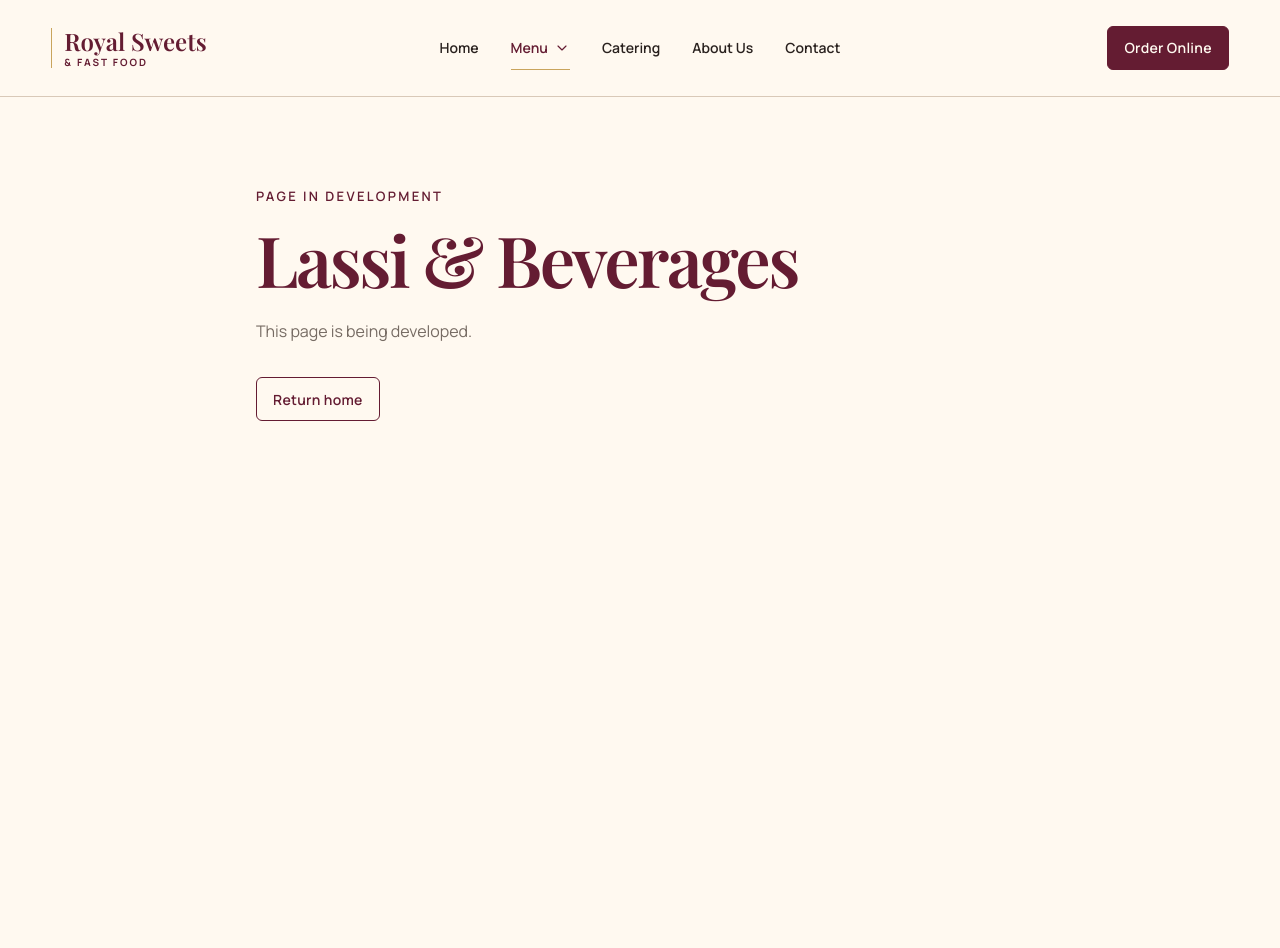
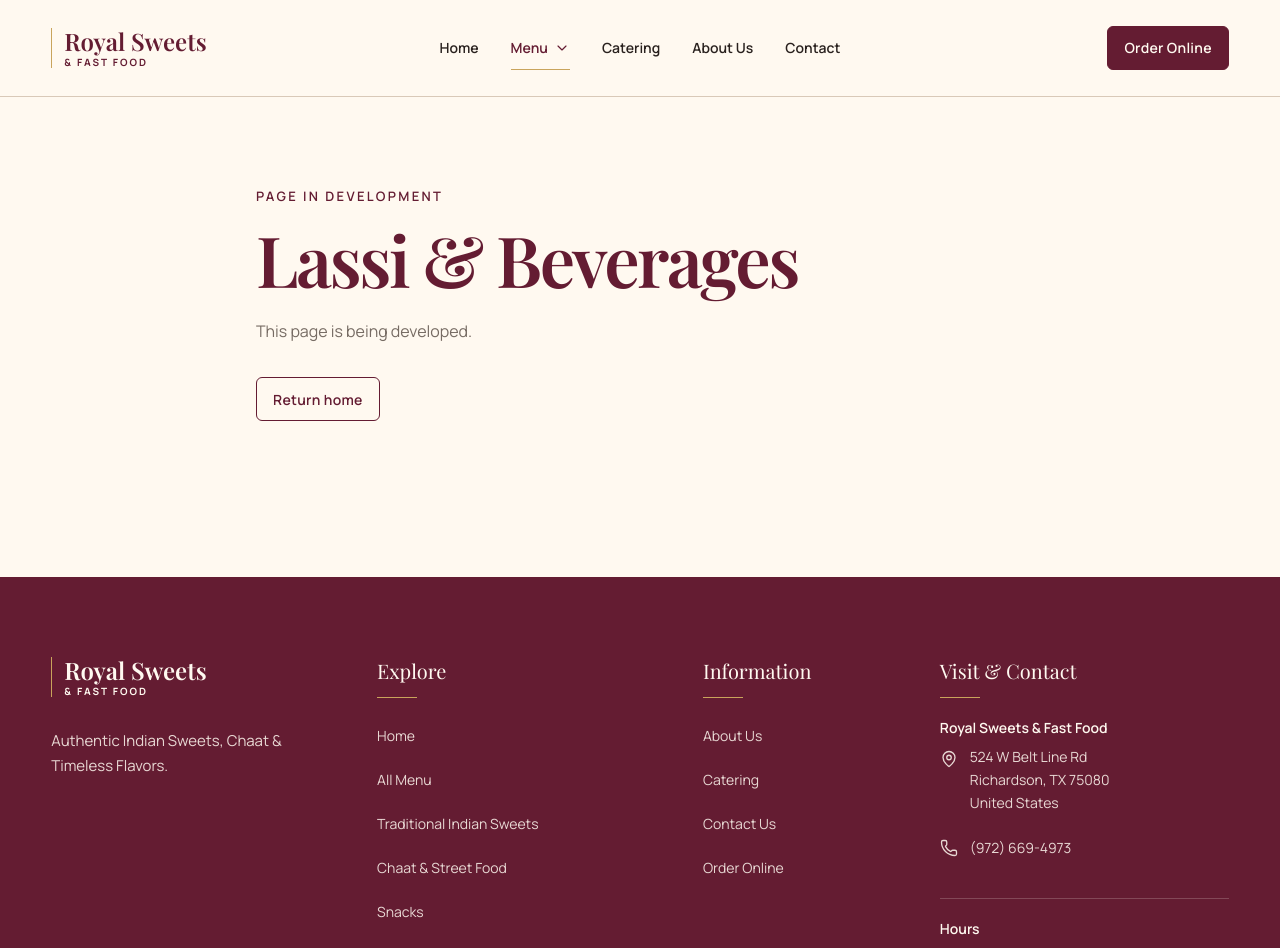
Before and after one commit to Bharatneutrosys/royal-sweets, a Next.js app: page /menu/beverages in a window 1280 px wide. Shown: the top 948 px of the page. Before the commit the page ends 800 px from the top, so only its background shows below. Built offline with nearby package versions, Linux system fonts and the light colour scheme; a web font is replaced by a local one.

Commit message:
Stage 3.3: Build premium footer and global layout

```diff
--- a/src/app/globals.css
+++ b/src/app/globals.css
@@ -134,6 +134,10 @@ button:not(:disabled) {
   outline-offset: 3px;
 }
 
+.site-footer :focus-visible {
+  outline-color: var(--color-on-primary);
+}
+
 @layer components {
   .ui-button {
     transition-property: background-color, border-color, color, transform;
@@ -152,6 +156,10 @@ button:not(:disabled) {
 
   .section-space {
     padding-block: var(--section-space);
+  }
+
+  .site-content > main {
+    flex: 1;
   }
 
   .surface-panel {
--- a/src/app/layout.tsx
+++ b/src/app/layout.tsx
@@ -1,5 +1,6 @@
 import type { Metadata } from "next";
 import { Manrope, Playfair_Display } from "next/font/google";
+import { SiteFooter } from "@/components/layout/SiteFooter";
 import { SiteHeader } from "@/components/layout/SiteHeader";
 import "./globals.css";
 
@@ -26,7 +27,9 @@ export default function RootLayout({
 }: Readonly<{ children: React.ReactNode }>) {
   return (
     <html lang="en">
-      <body className={`${playfair.variable} ${manrope.variable}`}>
+      <body
+        className={`${playfair.variable} ${manrope.variable} flex min-h-dvh flex-col`}
+      >
         <a
           href="#main-content"
           className="sr-only focus:fixed focus:top-3 focus:left-3 focus:z-50 focus:rounded-control focus:bg-surface focus:px-4 focus:py-2 focus:text-primary focus:shadow-surface focus:not-sr-only"
@@ -34,7 +37,8 @@ export default function RootLayout({
           Skip to content
         </a>
         <SiteHeader />
-        {children}
+        <div className="site-content flex flex-1 flex-col">{children}</div>
+        <SiteFooter />
       </body>
     </html>
   );
--- a/src/components/layout/BrandLogo.tsx
+++ b/src/components/layout/BrandLogo.tsx
@@ -1,19 +1,31 @@
 import Link from "next/link";
+import { business } from "@/lib/business";
+import { classNames } from "@/lib/classNames";
 
-export function BrandLogo() {
+export function BrandLogo({ inverse = false }: { inverse?: boolean }) {
   return (
     <Link
-      id="site-brand-link"
+      id={inverse ? undefined : "site-brand-link"}
       href="/"
-      aria-label="Royal Sweets & Fast Food, home"
+      aria-label={`${business.name}, home`}
       className="inline-flex min-w-0 items-center gap-2 no-underline sm:gap-3"
     >
       <span aria-hidden="true" className="h-10 w-px shrink-0 bg-antique-gold" />
       <span className="flex min-w-0 flex-col">
-        <span className="font-display text-lg leading-none font-semibold whitespace-nowrap text-primary sm:text-xl lg:text-2xl">
+        <span
+          className={classNames(
+            "font-display text-lg leading-none font-semibold whitespace-nowrap sm:text-xl lg:text-2xl",
+            inverse ? "text-on-primary" : "text-primary",
+          )}
+        >
           Royal Sweets
         </span>
-        <span className="mt-1 font-body text-[0.625rem] leading-none font-bold tracking-[0.2em] whitespace-nowrap text-primary uppercase">
+        <span
+          className={classNames(
+            "mt-1 font-body text-[0.625rem] leading-none font-bold tracking-[0.2em] whitespace-nowrap uppercase",
+            inverse ? "text-on-primary" : "text-primary",
+          )}
+        >
           &amp; Fast Food
         </span>
       </span>
--- a/src/components/layout/MobileNavigation.tsx
+++ b/src/components/layout/MobileNavigation.tsx
@@ -5,11 +5,11 @@ import Link from "next/link";
 import { usePathname } from "next/navigation";
 import { ChevronDown, Menu, X } from "lucide-react";
 import { ButtonLink } from "@/components/ui/Button";
+import { orderingUrl } from "@/lib/business";
 import { classNames } from "@/lib/classNames";
 import {
   isNavigationActive,
   menuCategories,
-  orderingUrl,
   siteLinks,
 } from "@/lib/siteNavigation";
 
--- /dev/null
+++ b/src/components/layout/SiteFooter.tsx
@@ -0,0 +1,183 @@
+import Link from "next/link";
+import { MapPin, Phone } from "lucide-react";
+import { BrandLogo } from "@/components/layout/BrandLogo";
+import { Container } from "@/components/shared/Container";
+import { business, mapsDirectionsUrl } from "@/lib/business";
+import { menuCategories, siteLinks } from "@/lib/siteNavigation";
+
+const informationLinks = siteLinks
+  .filter(
+    ({ href }) =>
+      href === "/about" || href === "/catering" || href === "/contact",
+  )
+  .sort((first, second) => first.label.localeCompare(second.label));
+
+const footerLinkClasses =
+  "inline-flex min-h-11 items-center rounded-control text-sm leading-snug text-on-primary/85 no-underline transition-colors duration-[var(--duration-fast)] hover:text-on-primary";
+
+export function SiteFooter() {
+  return (
+    <footer className="site-footer bg-primary text-on-primary">
+      <Container>
+        <div className="grid gap-x-10 gap-y-10 py-14 md:grid-cols-2 md:gap-y-14 md:py-18 lg:grid-cols-[1.25fr_1.25fr_0.85fr_1.3fr] lg:gap-x-12 lg:py-20">
+          <div>
+            <BrandLogo inverse />
+            <p className="mt-6 max-w-xs text-supporting leading-relaxed text-on-primary/85">
+              {business.description}
+            </p>
+            {business.socialLinks.length > 0 && (
+              <nav aria-label="Social media" className="mt-6">
+                <ul className="flex flex-wrap gap-x-5 gap-y-1">
+                  {business.socialLinks.map(({ platform, label, href }) => (
+                    <li key={platform}>
+                      <a
+                        href={href}
+                        target="_blank"
+                        rel="noopener noreferrer"
+                        className={footerLinkClasses}
+                      >
+                        {label}
+                      </a>
+                    </li>
+                  ))}
+                </ul>
+              </nav>
+            )}
+          </div>
+
+          <nav aria-labelledby="footer-explore-heading">
+            <h2
+              id="footer-explore-heading"
+              className="font-display text-xl text-on-primary"
+            >
+              Explore
+            </h2>
+            <span
+              aria-hidden="true"
+              className="mt-3 block h-px w-10 bg-antique-gold"
+            />
+            <ul className="mt-4">
+              <li>
+                <Link href={siteLinks[0].href} className={footerLinkClasses}>
+                  {siteLinks[0].label}
+                </Link>
+              </li>
+              {menuCategories.map(({ href, label }) => (
+                <li key={href}>
+                  <Link href={href} className={footerLinkClasses}>
+                    {label}
+                  </Link>
+                </li>
+              ))}
+            </ul>
+          </nav>
+
+          <nav aria-labelledby="footer-information-heading">
+            <h2
+              id="footer-information-heading"
+              className="font-display text-xl text-on-primary"
+            >
+              Information
+            </h2>
+            <span
+              aria-hidden="true"
+              className="mt-3 block h-px w-10 bg-antique-gold"
+            />
+            <ul className="mt-4">
+              {informationLinks.map(({ href, label }) => (
+                <li key={href}>
+                  <Link href={href} className={footerLinkClasses}>
+                    {href === "/contact" ? "Contact Us" : label}
+                  </Link>
+                </li>
+              ))}
+              <li>
+                <a
+                  href={business.orderingUrl}
+                  target="_blank"
+                  rel="noopener noreferrer"
+                  aria-label="Order Online (opens in a new tab)"
+                  className={footerLinkClasses}
+                >
+                  Order Online
+                </a>
+              </li>
+            </ul>
+          </nav>
+
+          <div>
+            <h2 className="font-display text-xl text-on-primary">
+              Visit &amp; Contact
+            </h2>
+            <span
+              aria-hidden="true"
+              className="mt-3 block h-px w-10 bg-antique-gold"
+            />
+            <address className="mt-5 not-italic">
+              <p className="mb-2 text-sm font-semibold text-on-primary">
+                {business.name}
+              </p>
+              <a
+                href={mapsDirectionsUrl}
+                target="_blank"
+                rel="noopener noreferrer"
+                aria-label={`Get directions to ${business.name} (opens in a new tab)`}
+                className="inline-flex min-h-11 items-start gap-3 rounded-control text-sm leading-relaxed text-on-primary/85 no-underline transition-colors duration-[var(--duration-fast)] hover:text-on-primary"
+              >
+                <MapPin
+                  aria-hidden="true"
+                  size={18}
+                  strokeWidth={1.75}
+                  className="mt-1 shrink-0"
+                />
+                <span>
+                  {business.address.street}
+                  <br />
+                  {business.address.city}, {business.address.state}{" "}
+                  {business.address.postalCode}
+                  <br />
+                  {business.address.country}
+                </span>
+              </a>
+              <a
+                href={business.phone.href}
+                aria-label={`Call ${business.name} at ${business.phone.display}`}
+                className="mt-3 inline-flex min-h-11 items-center gap-3 rounded-control text-sm text-on-primary/85 no-underline transition-colors duration-[var(--duration-fast)] hover:text-on-primary"
+              >
+                <Phone aria-hidden="true" size={18} strokeWidth={1.75} />
+                {business.phone.display}
+              </a>
+            </address>
+            <div className="mt-7 border-t border-on-primary/20 pt-5">
+              <h3 className="font-body text-sm font-semibold text-on-primary">
+                Hours
+              </h3>
+              {business.hours.status === "confirmed" ? (
+                <dl className="mt-2 space-y-1 text-sm text-on-primary/85">
+                  {business.hours.schedule.map(({ day, hours }) => (
+                    <div key={day} className="flex justify-between gap-4">
+                      <dt>{day}</dt>
+                      <dd>{hours}</dd>
+                    </div>
+                  ))}
+                </dl>
+              ) : (
+                <p className="mt-2 text-sm text-on-primary/85">
+                  Call for current hours:{" "}
+                  <a href={business.phone.href} className={footerLinkClasses}>
+                    {business.phone.display}
+                  </a>
+                </p>
+              )}
+            </div>
+          </div>
+        </div>
+        <div className="border-t border-on-primary/20 py-6 text-sm text-on-primary/80">
+          <p>
+            © {new Date().getFullYear()} {business.name}. All Rights Reserved.
+          </p>
+        </div>
+      </Container>
+    </footer>
+  );
+}
--- a/src/components/layout/SiteHeader.tsx
+++ b/src/components/layout/SiteHeader.tsx
@@ -3,7 +3,7 @@ import { DesktopNavigation } from "@/components/layout/DesktopNavigation";
 import { MobileNavigation } from "@/components/layout/MobileNavigation";
 import { Container } from "@/components/shared/Container";
 import { ButtonLink } from "@/components/ui/Button";
-import { orderingUrl } from "@/lib/siteNavigation";
+import { orderingUrl } from "@/lib/business";
 
 export function SiteHeader() {
   return (
--- /dev/null
+++ b/src/lib/business.ts
@@ -0,0 +1,53 @@
+export type BusinessHours =
+  | { status: "unconfirmed" }
+  | {
+      status: "confirmed";
+      schedule: readonly { day: string; hours: string }[];
+    };
+
+export type SocialLink = {
+  platform: "facebook" | "instagram" | "google-business";
+  label: string;
+  href: string;
+};
+
+type BusinessConfig = {
+  name: string;
+  description: string;
+  address: {
+    street: string;
+    city: string;
+    state: string;
+    postalCode: string;
+    country: string;
+  };
+  phone: { display: string; href: string };
+  orderingUrl: string;
+  hours: BusinessHours;
+  socialLinks: readonly SocialLink[];
+};
+
+export const orderingUrl =
+  "https://order.online/store/royal-sweets-fast-food-west-belt-line-road-303445";
+
+export const business: BusinessConfig = {
+  name: "Royal Sweets & Fast Food",
+  description: "Authentic Indian Sweets, Chaat & Timeless Flavors.",
+  address: {
+    street: "524 W Belt Line Rd",
+    city: "Richardson",
+    state: "TX",
+    postalCode: "75080",
+    country: "United States",
+  },
+  phone: { display: "(972) 669-4973", href: "tel:+19726694973" },
+  orderingUrl,
+  hours: { status: "unconfirmed" },
+  socialLinks: [],
+};
+
+const { street, city, state, postalCode } = business.address;
+
+export const mapsDirectionsUrl =
+  "https://www.google.com/maps/dir/?api=1&destination=" +
+  encodeURIComponent(`${street}, ${city}, ${state} ${postalCode}`);
--- a/src/lib/siteNavigation.ts
+++ b/src/lib/siteNavigation.ts
@@ -5,9 +5,6 @@ export const siteLinks = [
   { label: "About Us", href: "/about" },
   { label: "Contact", href: "/contact" },
 ] as const;
-
-export const orderingUrl =
-  "https://order.online/store/royal-sweets-fast-food-west-belt-line-road-303445";
 
 export const menuCategories = [
   { label: "All Menu", href: "/menu", slug: null },
```
Also changed, not shown: 3 other files (tests, documents, lock files or other folders).
